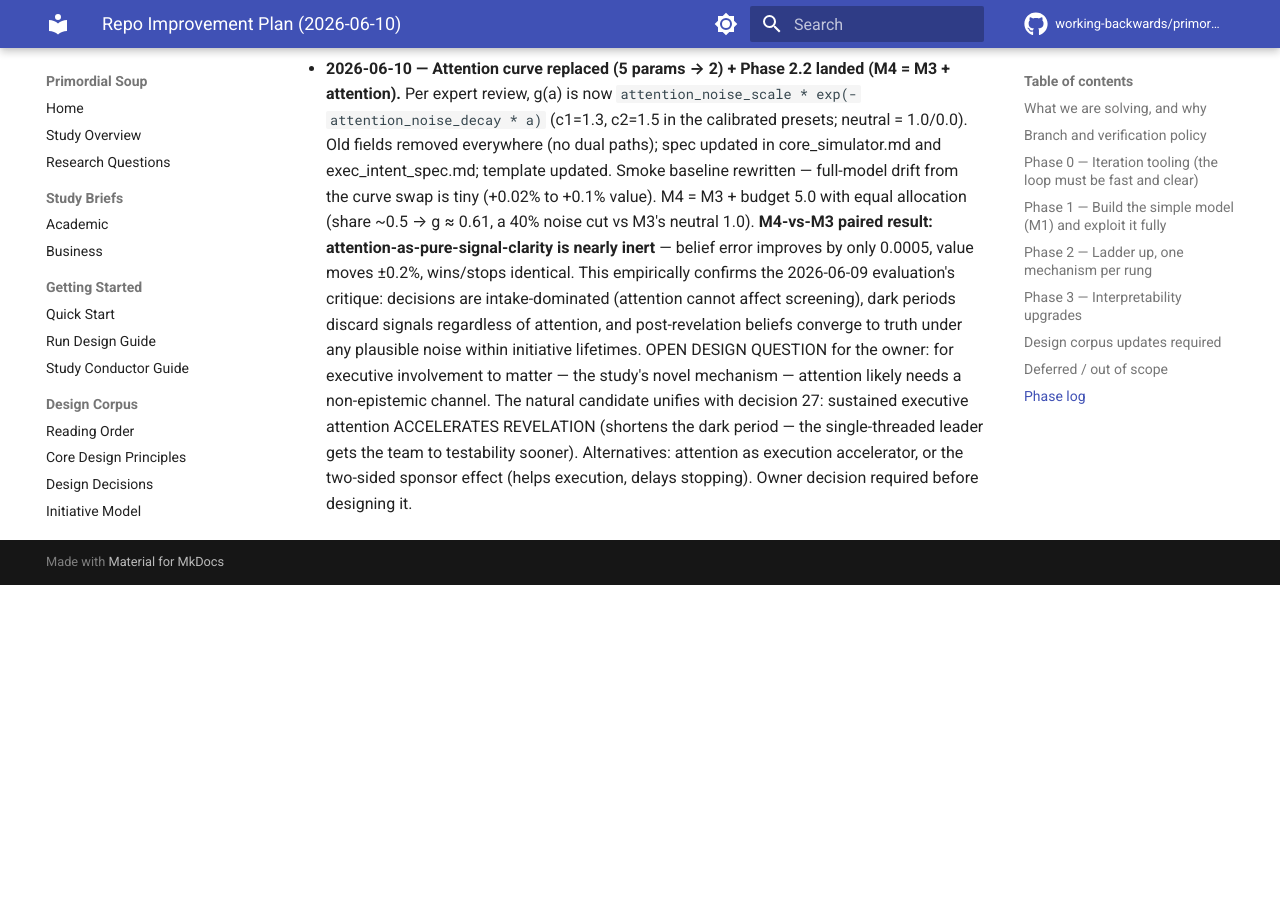
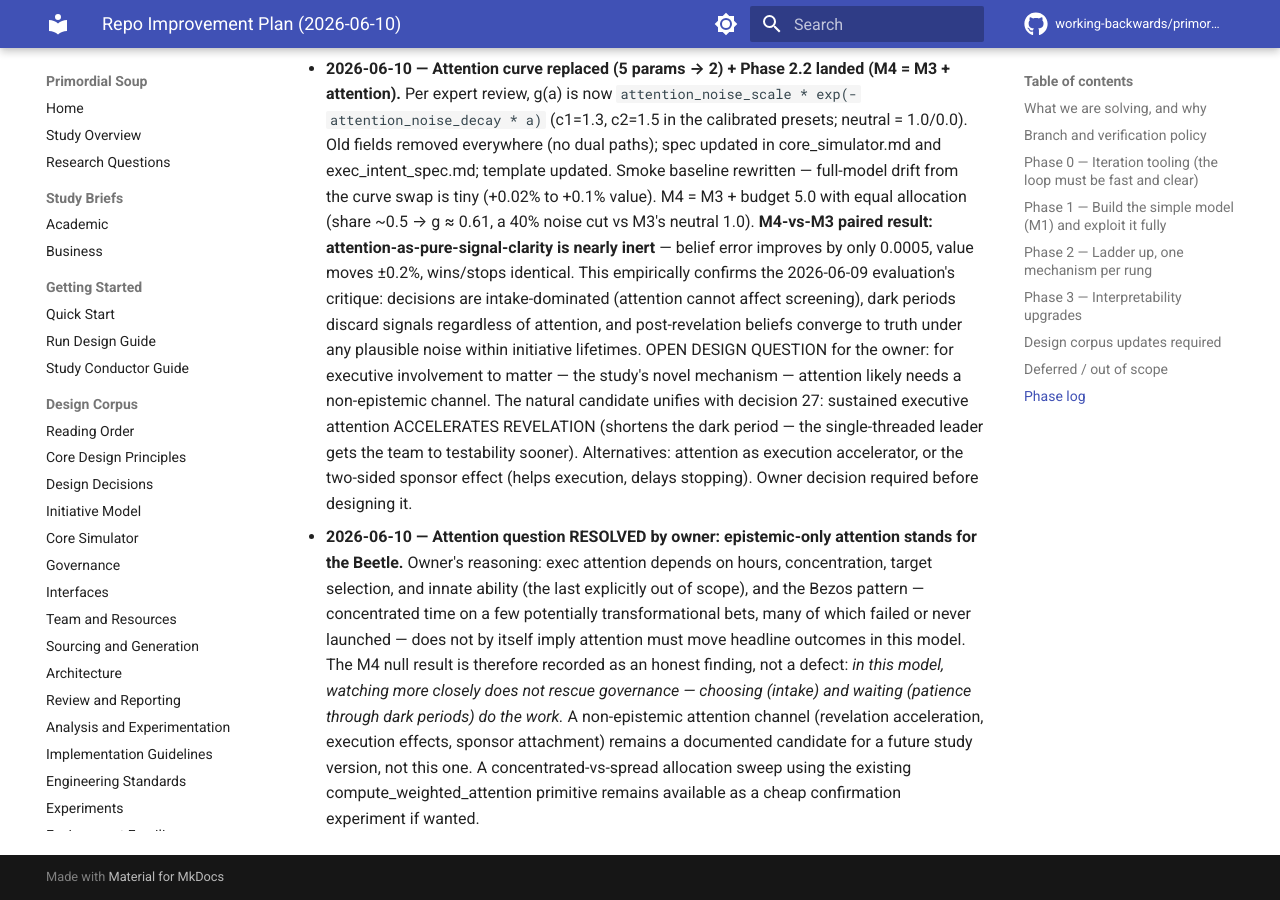
Before and after one commit to working-backwards/primordial-soup, an MkDocs documentation site: the page built from docs/implementation/2026-06-10 Repo Improvement Plan.md, in a window 1280 px wide and 900 px high, scrolled down 8498 px. Built offline with MkDocs 1.6.1 and Material for MkDocs 9.7.7, drawn with Linux system fonts in a browser that asks for light colours; comment, search, counter and statistics services are not loaded; before the commit the page ends 9083 px from its top, so only the background shows below that.

Commit message:
Record owner resolution: epistemic-only attention stands for the Beetle
M4's null result is the finding, not a defect: in this model,
watching more closely does not rescue governance — choosing and
waiting do the work. Non-epistemic attention channels remain
documented candidates for a future study version.

Co-Authored-By: Claude Fable 5 <noreply@anthropic.com>

```diff
--- a/docs/implementation/2026-06-10 Repo Improvement Plan.md
+++ b/docs/implementation/2026-06-10 Repo Improvement Plan.md
@@ -442,3 +442,19 @@ previous step, decision notes.)
   testability sooner). Alternatives: attention as execution
   accelerator, or the two-sided sponsor effect (helps execution,
   delays stopping). Owner decision required before designing it.
+- **2026-06-10 — Attention question RESOLVED by owner: epistemic-only
+  attention stands for the Beetle.** Owner's reasoning: exec
+  attention depends on hours, concentration, target selection, and
+  innate ability (the last explicitly out of scope), and the Bezos
+  pattern — concentrated time on a few potentially transformational
+  bets, many of which failed or never launched — does not by itself
+  imply attention must move headline outcomes in this model. The M4
+  null result is therefore recorded as an honest finding, not a
+  defect: *in this model, watching more closely does not rescue
+  governance — choosing (intake) and waiting (patience through dark
+  periods) do the work.* A non-epistemic attention channel
+  (revelation acceleration, execution effects, sponsor attachment)
+  remains a documented candidate for a future study version, not
+  this one. A concentrated-vs-spread allocation sweep using the
+  existing compute_weighted_attention primitive remains available as
+  a cheap confirmation experiment if wanted.
```
